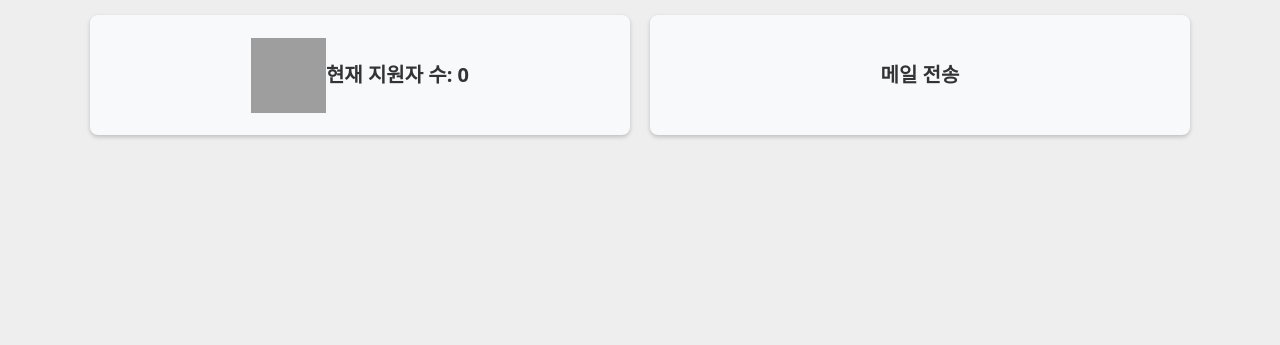
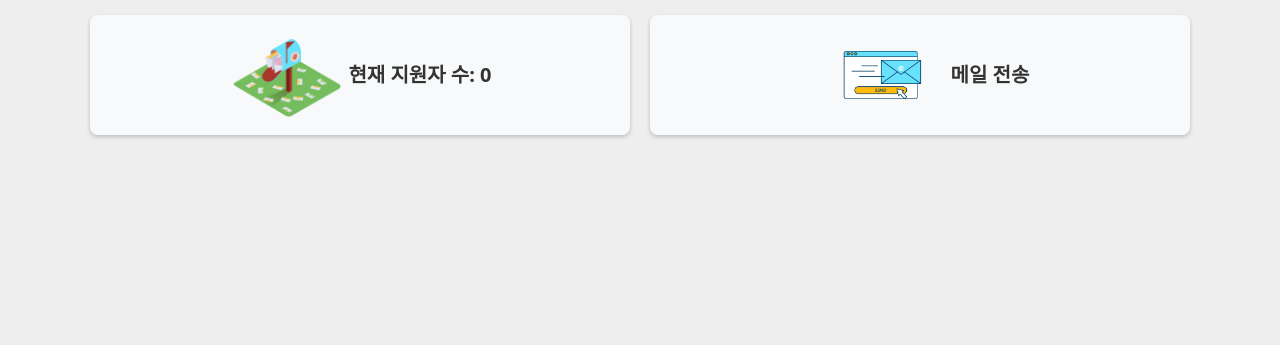
Before and after one commit to PNU-AID/AID_WEB_backend, a FastAPI app: page /admin in a window 1280 px wide. Shown: the part 75-420 px from the top of the page. Run offline with FastAPI, Linux system fonts and the light colour scheme; data that the repository does not hold is empty; parts of the project's set-up code (start-up, migrations or seed data) failed here and were passed over; some libraries are stand-ins or nearby versions; grey boxes are pictures that could not be loaded.

Commit message:
style: Mail Image

```diff
--- a/app/templates/submission_list.html
+++ b/app/templates/submission_list.html
@@ -52,10 +52,11 @@
 
 <div class="dashboard-container">
     <div class="dashboard-block">
-        <img src="FullMail" width="75" height="75" />
+        <img src="{{ url_for('static', path='images/FullMail.png') }}" width="120" height="120" />
         <span>현재 지원자 수: {{ data_cnt }}</span>
     </div>
     <div class="dashboard-block">
+        <img src="{{ url_for('static', path='images/SendMail.png') }}" width="140" height="140" />
         <span>메일 전송</span>
     </div>
 </div>
```
Also changed, not shown: app/templates/images/FullMail.png (renamed from templates/images/FullMail.png), app/templates/images/SendMail.png (added).
